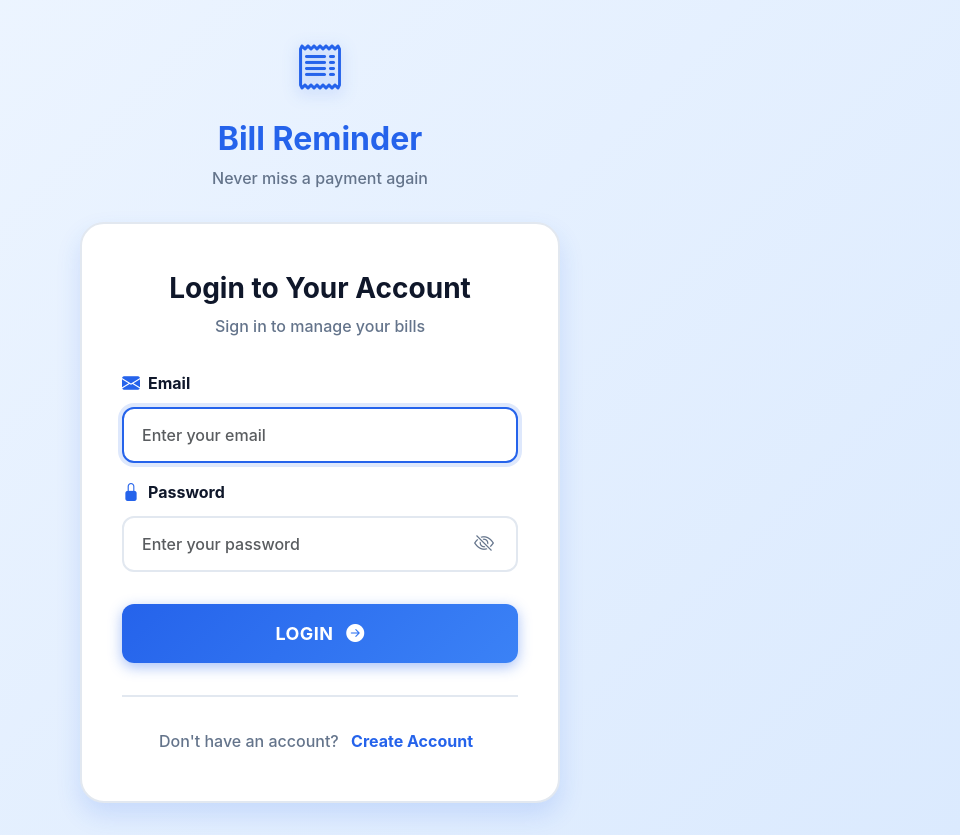
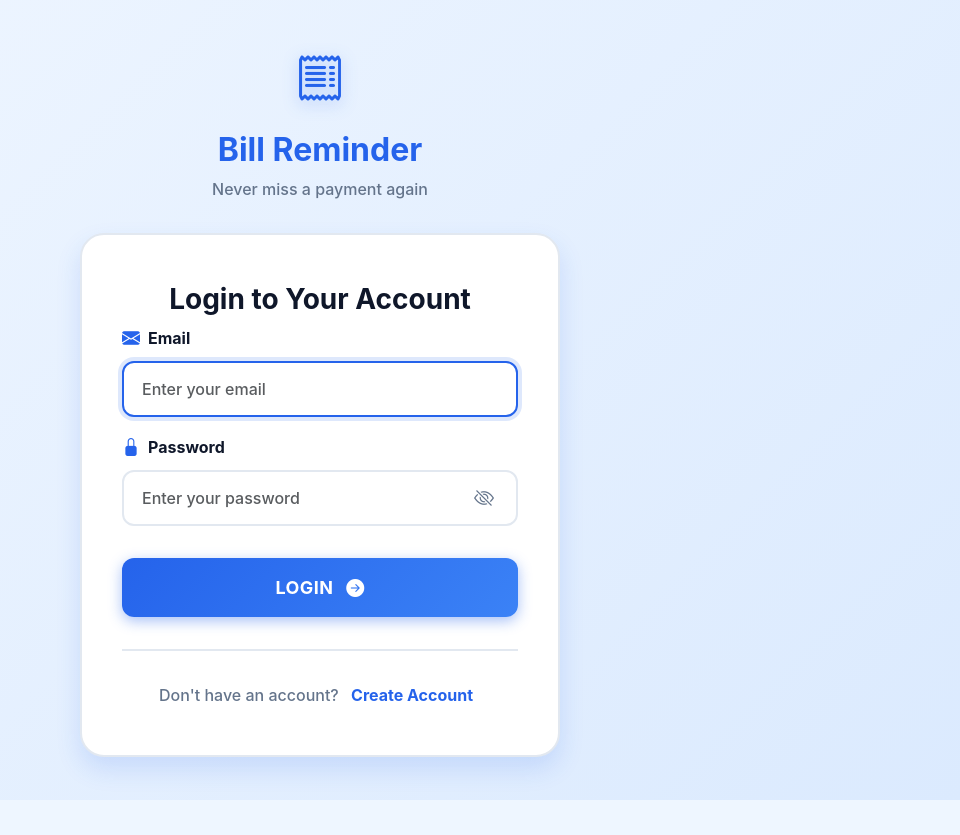
Before and after one commit to ylaine20/bill_payment_reminder, a Django app: page /login/ in a window 1280 px wide. Shown: the whole page, without its empty margins (320-1280 px from the left). After the commit the page ends 800 px from the top, so only its background shows below. Run offline with Django 5.2, Linux system fonts and the light colour scheme.

Commit message:
Remove subtitle from login form

```diff
--- a/security_management/templates/security_management/pages/login.html
+++ b/security_management/templates/security_management/pages/login.html
@@ -344,7 +344,6 @@
         <!-- Login Card -->
         <div class="login-card">
             <h2 class="login-title">Login to Your Account</h2>
-            <p class="login-subtitle">Sign in to manage your bills</p>
 
             <form method="post">
                 {% csrf_token %}
```
